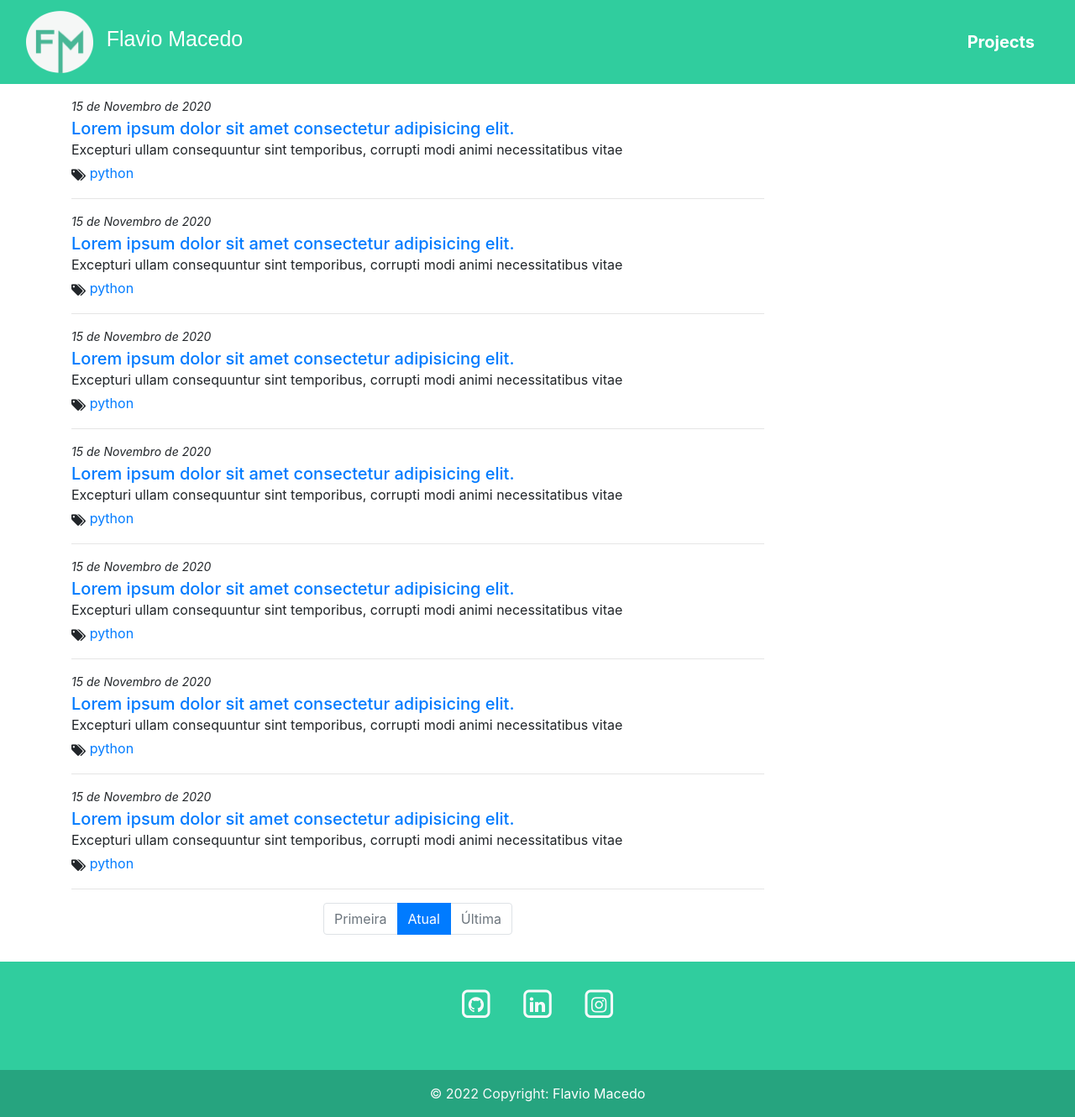
After one commit to Flaviohmm/fmblog, a Django app: page /projects in a window 1280 px wide. The commit adds this page. Shown: the whole page at 84% size. Run offline with Django 4.2, Linux system fonts and the light colour scheme; some libraries are stand-ins or nearby versions.

Commit message:
Criando a página base de projetos

```diff
--- /dev/null
+++ b/blog/templates/project.html
@@ -0,0 +1,127 @@
+{% extends 'base.html' %}
+
+{% load static %}
+
+{% block 'head' %}
+    <link rel="stylesheet" href="{% static 'blog/css/home.css' %}">
+{% endblock 'head' %}
+
+{% block 'body' %}
+    <main class="container my-3">
+        <div class="row">
+            <div class="col-md-9 border-md-right border-sm-right-0">
+                <div class="">
+                    <p class="font-italic small mb-1">15 de Novembro de 2020</p>
+                    <a href="#" class="taglink text-decoration-none h5 mb-0">
+                        Lorem ipsum dolor sit amet consectetur adipisicing elit.
+                    </a>
+                    <p class="mb-1">Excepturi ullam consequuntur sint temporibus, corrupti modi animi necessitatibus vitae</p>
+                    <span>
+                        <i class="fa fa-tags" aria-hidden="true"></i>
+                    </span>
+                    <span class="align-text-bottom">
+                        <a href="#" class="taglink text-decoration-none">python</a>
+                    </span>
+                </div>
+                <hr>
+                <div class="">
+                    <p class="font-italic small mb-1">15 de Novembro de 2020</p>
+                    <a href="#" class="taglink text-decoration-none h5 mb-0">
+                        Lorem ipsum dolor sit amet consectetur adipisicing elit.
+                    </a>
+                    <p class="mb-1">Excepturi ullam consequuntur sint temporibus, corrupti modi animi necessitatibus vitae</p>
+                    <span>
+                        <i class="fa fa-tags" aria-hidden="true"></i>
+                    </span>
+                    <span class="align-text-bottom">
+                        <a href="#" class="taglink text-decoration-none">python</a>
+                    </span>
+                </div>
+                <hr>
+                <div class="">
+                    <p class="font-italic small mb-1">15 de Novembro de 2020</p>
+                    <a href="#" class="taglink text-decoration-none h5 mb-0">
+                        Lorem ipsum dolor sit amet consectetur adipisicing elit.
+                    </a>
+                    <p class="mb-1">Excepturi ullam consequuntur sint temporibus, corrupti modi animi necessitatibus vitae</p>
+                    <span>
+                        <i class="fa fa-tags" aria-hidden="true"></i>
+                    </span>
+                    <span class="align-text-bottom">
+                        <a href="#" class="taglink text-decoration-none">python</a>
+                    </span>
+                </div>
+                <hr>
+                <div class="">
+                    <p class="font-italic small mb-1">15 de Novembro de 2020</p>
+                    <a href="#" class="taglink text-decoration-none h5 mb-0">
+                        Lorem ipsum dolor sit amet consectetur adipisicing elit.
+                    </a>
+                    <p class="mb-1">Excepturi ullam consequuntur sint temporibus, corrupti modi animi necessitatibus vitae</p>
+                    <span>
+                        <i class="fa fa-tags" aria-hidden="true"></i>
+                    </span>
+                    <span class="align-text-bottom">
+                        <a href="#" class="taglink text-decoration-none">python</a>
+                    </span>
+                </div>
+                <hr>
+                <div class="">
+                    <p class="font-italic small mb-1">15 de Novembro de 2020</p>
+                    <a href="#" class="taglink text-decoration-none h5 mb-0">
+                        Lorem ipsum dolor sit amet consectetur adipisicing elit.
+                    </a>
+                    <p class="mb-1">Excepturi ullam consequuntur sint temporibus, corrupti modi animi necessitatibus vitae</p>
+                    <span>
+                        <i class="fa fa-tags" aria-hidden="true"></i>
+                    </span>
+                    <span class="align-text-bottom">
+                        <a href="#" class="taglink text-decoration-none">python</a>
+                    </span>
+                </div>
+                <hr>
+                <div class="">
+                    <p class="font-italic small mb-1">15 de Novembro de 2020</p>
+                    <a href="#" class="taglink text-decoration-none h5 mb-0">
+                        Lorem ipsum dolor sit amet consectetur adipisicing elit.
+                    </a>
+                    <p class="mb-1">Excepturi ullam consequuntur sint temporibus, corrupti modi animi necessitatibus vitae</p>
+                    <span>
+                        <i class="fa fa-tags" aria-hidden="true"></i>
+                    </span>
+                    <span class="align-text-bottom">
+                        <a href="#" class="taglink text-decoration-none">python</a>
+                    </span>
+                </div>
+                <hr>
+                <div class="">
+                    <p class="font-italic small mb-1">15 de Novembro de 2020</p>
+                    <a href="#" class="taglink text-decoration-none h5 mb-0">
+                        Lorem ipsum dolor sit amet consectetur adipisicing elit.
+                    </a>
+                    <p class="mb-1">Excepturi ullam consequuntur sint temporibus, corrupti modi animi necessitatibus vitae</p>
+                    <span>
+                        <i class="fa fa-tags" aria-hidden="true"></i>
+                    </span>
+                    <span class="align-text-bottom">
+                        <a href="#" class="taglink text-decoration-none">python</a>
+                    </span>
+                </div>
+                <hr>
+                <nav>
+                    <ul class="pagination justify-content-center">
+                        <li class="page-item disabled">
+                            <a class="page-link" href="#">Primeira</a>
+                        </li>
+                        <li class="page-item active">
+                            <a class="page-link" href="#">Atual</a>
+                        </li>
+                        <li class="page-item disabled">
+                            <a class="page-link" href="#">Última</a>
+                        </li>
+                    </ul>
+                </nav>
+            </div>
+        </div>
+    </main>
+{% endblock 'body' %}
--- a/blog/urls.py
+++ b/blog/urls.py
@@ -4,4 +4,5 @@ from . import views
 
 urlpatterns = [
     path('', views.index, name="index"),
+    path('projects', views.project, name="project"),
 ]
--- a/blog/views.py
+++ b/blog/views.py
@@ -3,3 +3,7 @@ from django.shortcuts import render
 
 def index(request):
     return render(request, 'index.html')
+
+
+def project(request):
+    return render(request, 'project.html')
--- a/templates/base.html
+++ b/templates/base.html
@@ -7,7 +7,7 @@
     <meta http-equiv="X-UA-Compatible" content="IE=edge">
     <meta name="viewport" content="width=device-width, initial-scale=1.0">
     <link rel="stylesheet" href="https://cdn.jsdelivr.net/npm/bootstrap@4.6.1/dist/css/bootstrap.min.css" integrity="sha384-zCbKRCUGaJDkqS1kPbPd7TveP5iyJE0EjAuZQTgFLD2ylzuqKfdKlfG/eSrtxUkn" crossorigin="anonymous">
-
+    <link href="https://maxcdn.bootstrapcdn.com/font-awesome/4.5.0/css/font-awesome.min.css" rel="stylesheet" />
     <title>{% block 'titulo' %}{% endblock 'titulo' %}</title>
 </head>
 <body>
@@ -27,7 +27,7 @@
         <div class="collapse navbar-collapse" id="navbarCollapse">
             <ul class="navbar-nav ml-auto">
                 <li class="nav-item active">
-                    <a href="#" class="nav-link lead mr-4 font-weight-bold">Projects</a>
+                    <a href="{% url 'project' %}" class="nav-link lead mr-4 font-weight-bold">Projects</a>
                 </li>
             </ul>
         </div>
@@ -39,6 +39,44 @@
     <script src="https://cdn.jsdelivr.net/npm/jquery@3.5.1/dist/jquery.slim.min.js" integrity="sha384-DfXdz2htPH0lsSSs5nCTpuj/zy4C+OGpamoFVy38MVBnE+IbbVYUew+OrCXaRkfj" crossorigin="anonymous"></script>
     <script src="https://cdn.jsdelivr.net/npm/bootstrap@4.6.1/dist/js/bootstrap.bundle.min.js" integrity="sha384-fQybjgWLrvvRgtW6bFlB7jaZrFsaBXjsOMm/tB9LTS58ONXgqbR9W8oWht/amnpF" crossorigin="anonymous"></script>
 
-    {% block 'footer' %}{% endblock 'footer' %}
+    {% block 'footer' %}
+        <footer class="bg_navbar text-center text-light">
+            <div class="container p-4 pb-0">
+                <section class="mb-4">
+                    <link href="https://maxcdn.bootstrapcdn.com/font-awesome/4.5.0/css/font-awesome.min.css" rel="stylesheet" />
+                    <div class="container">
+                        <a href="https://github.com/Flaviohmm" class="btn btn-social-icon btn-github text-light" target="_blank">
+                            <span class="fa-stack fa-lg">
+                                <i class="fa fa-square-o fa-stack-2x"></i>
+                                <i class="fa fa-github fa-stack-1x"></i>
+                            </span>
+                        </a>
+                        <a href="https://www.linkedin.com/in/flavio-henrique-m2/" class="btn btn-social-icon btn-linkedin text-light" target="_blank">
+                            <span class="fa-stack fa-lg">
+                                <i class="fa fa-square-o fa-stack-2x"></i>
+                                <i class="fa fa-linkedin fa-stack-1x"></i>
+                            </span>
+                        </a>
+                        <a href="https://www.instagram.com/flavio.hm2/" class="btn btn-social-icon btn-instagram text-light" target="_blank">
+                            <span class="fa-stack fa-lg">
+                                <i class="fa fa-square-o fa-stack-2x"></i>
+                                <i class="fa fa-instagram fa-stack-1x"></i>
+                            </span>
+                        </a>
+                    </div>
+                </section>
+                <!-- Section: Social media -->
+            </div>
+            <!-- Grid container -->
+
+            <!-- Copyright -->
+            <div class="text-center p-3" style="background-color: rgba(0, 0, 0, 0.2);">
+                © 2022 Copyright:
+                <a class="text-white" href="https://mdbootstrap.com/">Flavio Macedo</a>
+            </div>
+            <!-- Copyright -->
+
+        </footer>
+    {% endblock 'footer' %}
 </body>
 </html>
```
Also changed, not shown: blog/templates/index.html (+0 -40 lines), db.sqlite3.
